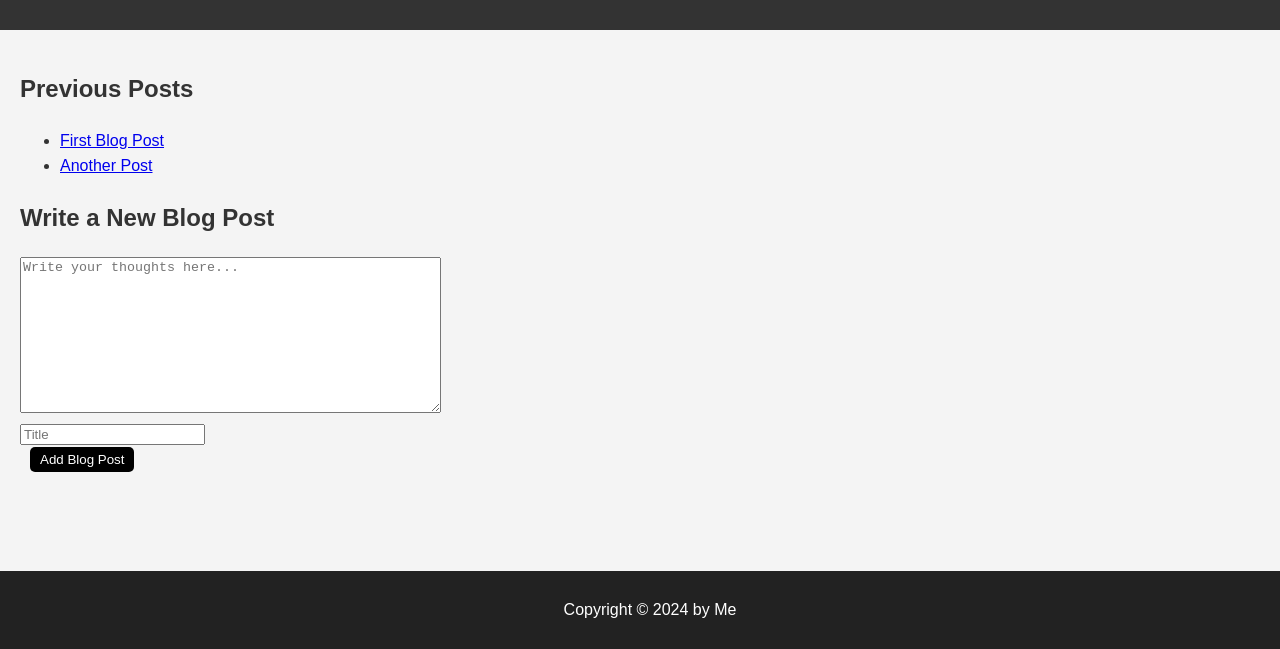
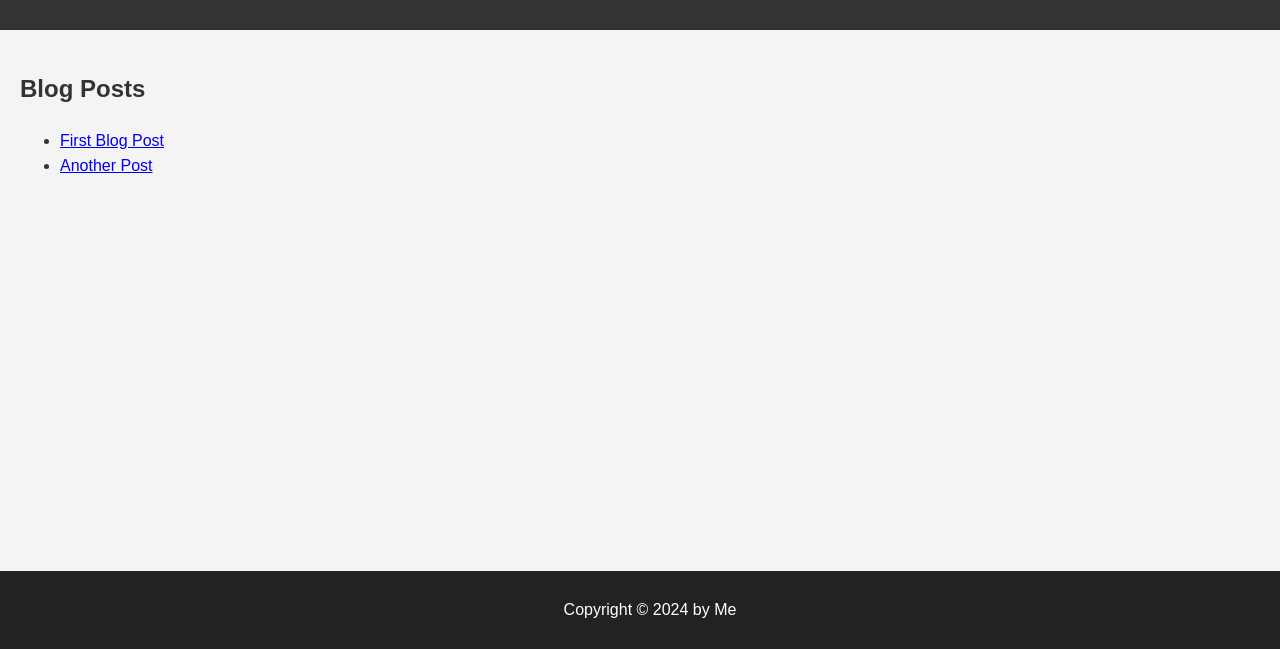
Before and after one commit to fjfl76/Personal-Website, a plain HTML site: page blog.html in a window 1280 px wide. Shown: the part 151-800 px from the top of the page. Drawn offline with Linux system fonts and the light colour scheme.

Commit message:
Update blog.html

```diff
--- a/blog.html
+++ b/blog.html
@@ -5,7 +5,6 @@
     <meta name="viewport" content="width=device-width, initial-scale=1.0">
     <title>Blog</title>
     <link rel="stylesheet" href="styles.css">
-    <link rel="icon" href="weekendplayer.ico" type="image/x-icon">
 </head>
 <body>
     <nav>
@@ -21,21 +20,15 @@
     </header>
     <main>
         <section id="blog-posts">
-            <h2>Previous Posts</h2>
+            <h2>Blog Posts</h2>
             <ul id="posts-list">
-                <!-- JavaScript will insert posts here -->
+                <!-- Blog posts will be inserted here via JavaScript -->
             </ul>
         </section>
         <section id="post-content" style="display: none;">
             <h2 id="post-title"></h2>
             <p id="post-body"></p>
             <button onclick="hidePostContent()">Back to Posts</button>
-        </section>
-        <section id="new-post">
-            <h2>Write a New Blog Post</h2>
-            <textarea id="blog-content" placeholder="Write your thoughts here..." rows="10" cols="50"></textarea><br>
-            <input type="text" id="blog-title" placeholder="Title" /><br>
-            <button onclick="addBlogPost()">Add Blog Post</button>
         </section>
     </main>
     <footer>
```
